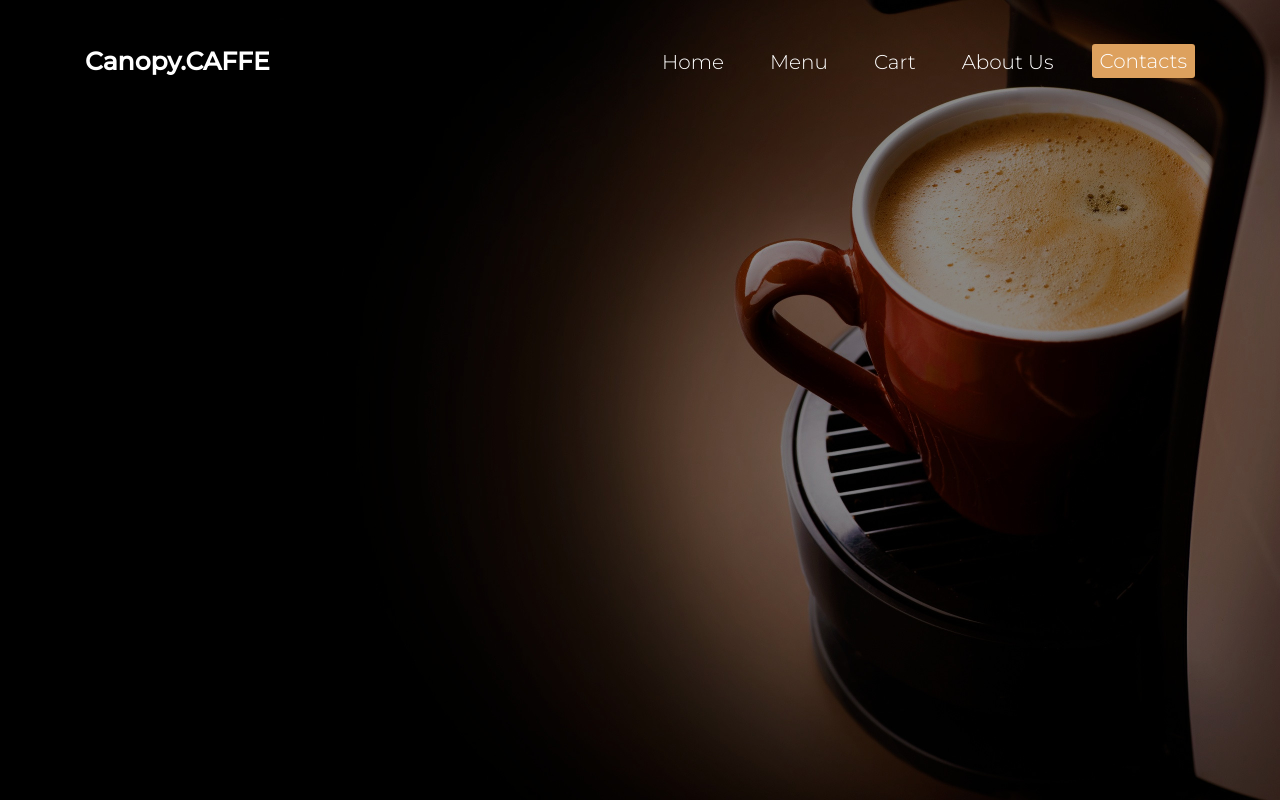
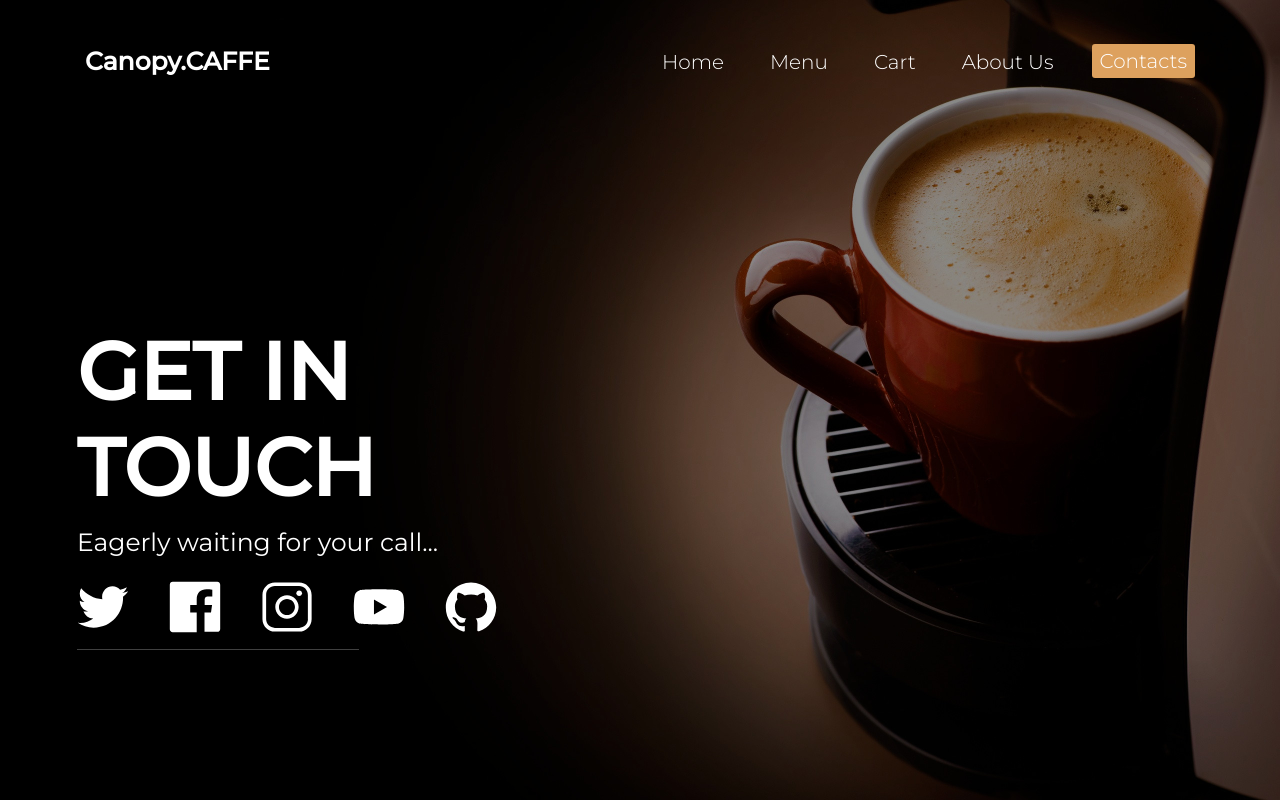
Before and after one commit to mashm3ll0w/canopy-caffe, a React (Create React App) app: page /contacts in a window 1280 px wide. Built offline with nearby package versions, Linux system fonts and the light colour scheme.

Commit message:
Created the Contacts component and added the route and the social icons

```diff
--- a/src/components/About.js
+++ b/src/components/About.js
@@ -1,9 +1,12 @@
 export default function About() {
 	return (
-		<div id="about">
-			<h1 className="hero-about">WHO ARE WE?</h1>
-			<p>We are the most highly acclaimed Caffe in Nairobi.</p>
-      <p>Don't take our word for it. Come see for yourself.</p>
-		</div>
+    <div id="about">
+    <h1 className="hero-about">WHO ARE WE?</h1>
+    <p className="tagline">Simply. The. Best</p>
+    <p className="tag-inventory">
+    We are the most highly acclaimed Caffe in Nairobi. <br /> Don't take our word for it. Come see for yourself.
+    </p>
+    <hr style={{width: "55%"}}/>
+  </div>
 	);
 }
--- a/src/components/App.js
+++ b/src/components/App.js
@@ -2,6 +2,7 @@ import React from "react";
 import {Routes, Route} from "react-router-dom"
 import Homepage from "./Homepage"
 import About from "./About";
+import Contact from "./Contact";
 
 function App() {
 	return (
@@ -9,6 +10,7 @@ function App() {
       <Routes>
         <Route path="/" element={<Homepage />}/>
         <Route path="/about" element={<About />}/>
+        <Route path="/contacts" element={<Contact />}/>
       </Routes>
 		</div>
 	);
--- /dev/null
+++ b/src/components/Contact.js
@@ -0,0 +1,38 @@
+export default function Contact() {
+	return (
+		<div id="contact">
+			<h1 className="hero-contact">GET IN TOUCH</h1>
+			<p className="tagline">Eagerly waiting for your call...</p>
+			<div className="social-icons">
+				<a href="https://www.github.com/mashm3ll0w" rel="noopener noreferrer" target="_blank">
+					<svg fill="#ffffff" width="52" height="52" viewBox="0 0 64 64" xmlns="http://www.w3.org/2000/svg">
+						<path d="M20.3 57.3996C43.9 57.3996 56.7 37.8996 56.7 20.9996C56.7 20.5996 56.7 19.8996 56.6 19.2996C59.1 17.4996 61.3 15.1996 63 12.6996C60.6 13.7996 58.2 14.3996 55.7 14.6996C58.4 13.0996 60.4 10.5996 61.3 7.59961C58.8 8.99961 56.2 10.0996 53.1 10.6996C50.7 8.19961 47.5 6.59961 43.8 6.59961C36.7 6.59961 30.9 12.3996 30.9 19.4996C30.9 20.4996 31 21.4996 31.2 22.4996C20.9 21.7996 11.5 16.6996 5.1 8.99961C4 10.9996 3.4 13.0996 3.4 15.3996C3.4 19.8996 5.7 23.6996 9.2 25.9996C7.1 25.8996 5.1 25.2996 3.4 24.3996C3.4 24.4996 3.4 24.4996 3.4 24.4996C3.4 30.5996 7.8 35.8996 13.6 37.0996C12.5 37.3996 11.3 37.4996 10.4 37.4996C9.6 37.4996 8.7 37.3996 8 37.1996C9.7 42.2996 14.4 45.9996 20 46.0996C15.6 49.4996 10.1 51.5996 4.2 51.5996C3 51.7996 2 51.5996 1 51.4996C6.4 55.2996 13.1 57.3996 20.3 57.3996Z" />
+					</svg>
+				</a>
+				<a href="https://github.com/Eve-Kamau" rel="noopener noreferrer" target="_blank">
+					<svg fill="#ffffff" width="52" height="52" viewBox="0 0 64 64" xmlns="http://www.w3.org/2000/svg">
+						<path d="M59.5 1H4.5C2.5 1 1 2.6 1 4.5V59.5C1 61.5 2.6 63 4.5 63H34.1V38.9H26.1V29.6H34.1V22.7C34.1 14.7 38.9 10.3 46.1 10.3C48.5 10.3 50.9 10.4 53.3 10.7V19H48.5C44.7 19 43.9 20.8 43.9 23.5V29.4H53L51.7 38.8H43.7V62.6H59.5C61.5 62.6 63 61.1 63 59.1V4.5C62.9 2.5 61.3 1 59.5 1Z" />
+					</svg>
+				</a>
+				<a href="https://github.com/AmbAntony" rel="noopener noreferrer" target="_blank">
+					<svg fill="#ffffff" width="52" height="52" viewBox="0 0 64 64" xmlns="http://www.w3.org/2000/svg">
+						<path d="M32.0016 17.5996C24.1016 17.5996 17.6016 23.9996 17.6016 31.9996C17.6016 39.8996 24.0016 46.3996 32.0016 46.3996C39.9016 46.3996 46.3016 39.9996 46.3016 31.9996C46.3016 24.0996 39.9016 17.5996 32.0016 17.5996ZM32.0016 41.8996C26.6016 41.8996 22.1016 37.4996 22.1016 31.9996C22.1016 26.5996 26.5016 22.0996 32.0016 22.0996C37.4016 22.0996 41.8016 26.4996 41.8016 31.9996C41.8016 37.3996 37.4016 41.8996 32.0016 41.8996Z" />
+						<path d="M47 11.5996C45 11.5996 43.5 13.1996 43.5 15.0996C43.5 16.9996 45.1 18.5996 47 18.5996C48.9 18.5996 50.5 16.9996 50.5 15.0996C50.5 13.1996 49 11.5996 47 11.5996Z" />
+						<path d="M46.9008 1.7998H17.1008C8.60078 1.7998 1.80078 8.5998 1.80078 17.0998V46.9998C1.80078 55.3998 8.70078 62.2998 17.1008 62.2998H47.0008C55.4008 62.2998 62.3008 55.3998 62.3008 46.9998V17.0998C62.3008 8.5998 55.4008 1.7998 46.9008 1.7998ZM57.8008 46.8998C57.8008 52.8998 53.0008 57.6998 47.0008 57.6998H17.1008C11.1008 57.6998 6.30078 52.8998 6.30078 46.8998V17.0998C6.30078 11.0998 11.2008 6.2998 17.1008 6.2998H46.9008C52.9008 6.2998 57.7008 11.1998 57.7008 17.0998V46.8998H57.8008Z" />
+					</svg>
+				</a>
+				<a href="https://github.com/najma-hannan" rel="noopener noreferrer" target="_blank">
+					<svg fill="#ffffff" width="52" height="52" viewBox="0 0 64 64" xmlns="http://www.w3.org/2000/svg">
+						<path d="M61.7 17.0998C61 14.3998 58.9 12.2998 56.2 11.5998C51.4 10.2998 32 10.2998 32 10.2998C32 10.2998 12.6 10.2998 7.8 11.5998C5.1 12.2998 3 14.3998 2.3 17.0998C1 21.9998 1 31.9998 1 31.9998C1 31.9998 1 42.0998 2.3 46.8998C3 49.5998 5.1 51.6998 7.8 52.3998C12.6 53.6998 32 53.6998 32 53.6998C32 53.6998 51.4 53.6998 56.2 52.3998C58.9 51.6998 61 49.5998 61.7 46.8998C63 42.0998 63 31.9998 63 31.9998C63 31.9998 63 21.9998 61.7 17.0998ZM25.8 41.2998V22.6998L41.9 31.9998L25.8 41.2998Z" />
+					</svg>
+				</a>
+				<a href="https://www.github.com/mashm3ll0w/canopy-caffe" rel="noopener noreferrer" target="_blank">
+					<svg fill="#ffffff" width="52" height="52" viewBox="0 0 64 64" xmlns="http://www.w3.org/2000/svg">
+						<path d="M32 1.7998C15 1.7998 1 15.5998 1 32.7998C1 46.3998 9.9 57.9998 22.3 62.1998C23.9 62.4998 24.4 61.4998 24.4 60.7998C24.4 60.0998 24.4 58.0998 24.3 55.3998C15.7 57.3998 13.9 51.1998 13.9 51.1998C12.5 47.6998 10.4 46.6998 10.4 46.6998C7.6 44.6998 10.5 44.6998 10.5 44.6998C13.6 44.7998 15.3 47.8998 15.3 47.8998C18 52.6998 22.6 51.2998 24.3 50.3998C24.6 48.3998 25.4 46.9998 26.3 46.1998C19.5 45.4998 12.2 42.7998 12.2 30.9998C12.2 27.5998 13.5 24.8998 15.4 22.7998C15.1 22.0998 14 18.8998 15.7 14.5998C15.7 14.5998 18.4 13.7998 24.3 17.7998C26.8 17.0998 29.4 16.6998 32.1 16.6998C34.8 16.6998 37.5 16.9998 39.9 17.7998C45.8 13.8998 48.4 14.5998 48.4 14.5998C50.1 18.7998 49.1 22.0998 48.7 22.7998C50.7 24.8998 51.9 27.6998 51.9 30.9998C51.9 42.7998 44.6 45.4998 37.8 46.1998C38.9 47.1998 39.9 49.1998 39.9 51.9998C39.9 56.1998 39.8 59.4998 39.8 60.4998C39.8 61.2998 40.4 62.1998 41.9 61.8998C54.1 57.7998 63 46.2998 63 32.5998C62.9 15.5998 49 1.7998 32 1.7998Z" />
+					</svg>
+				</a>
+			</div>
+			<hr style={{ width: "55%" }} />
+		</div>
+	);
+}
--- a/src/index.css
+++ b/src/index.css
@@ -42,12 +42,12 @@ body {
 }
 
 /* Hero Content */
-#header{
+#header, #about, #contact{
   margin: 200px 0 0 77px;
   width: 40%;
 }
 
-.hero-heading {
+.hero-heading, .hero-about, .hero-contact {
 	font-weight: bold;
 	font-size: 80px;
 }
@@ -84,21 +84,6 @@ body {
   ;
 }
 
-/* About Section */
-
-#about {
-  text-align: center;
-  margin: 100px auto;
-}
-
-#about > h1 {
-  font-size: 100px;
-}
-
-#about > p {
-  font-size: 18px;
-}
-
 /* Active class when a link is clicked */
 .active {
   background-color: #DDA15E;
@@ -107,3 +92,12 @@ body {
   padding: 2px 16px;
   margin-top: 35px;
 }
+
+
+/* Social icons */
+.social-icons {
+  display: flex;
+  flex-direction: row;
+  justify-content: flex-start;
+  gap: 40px;
+}
```
